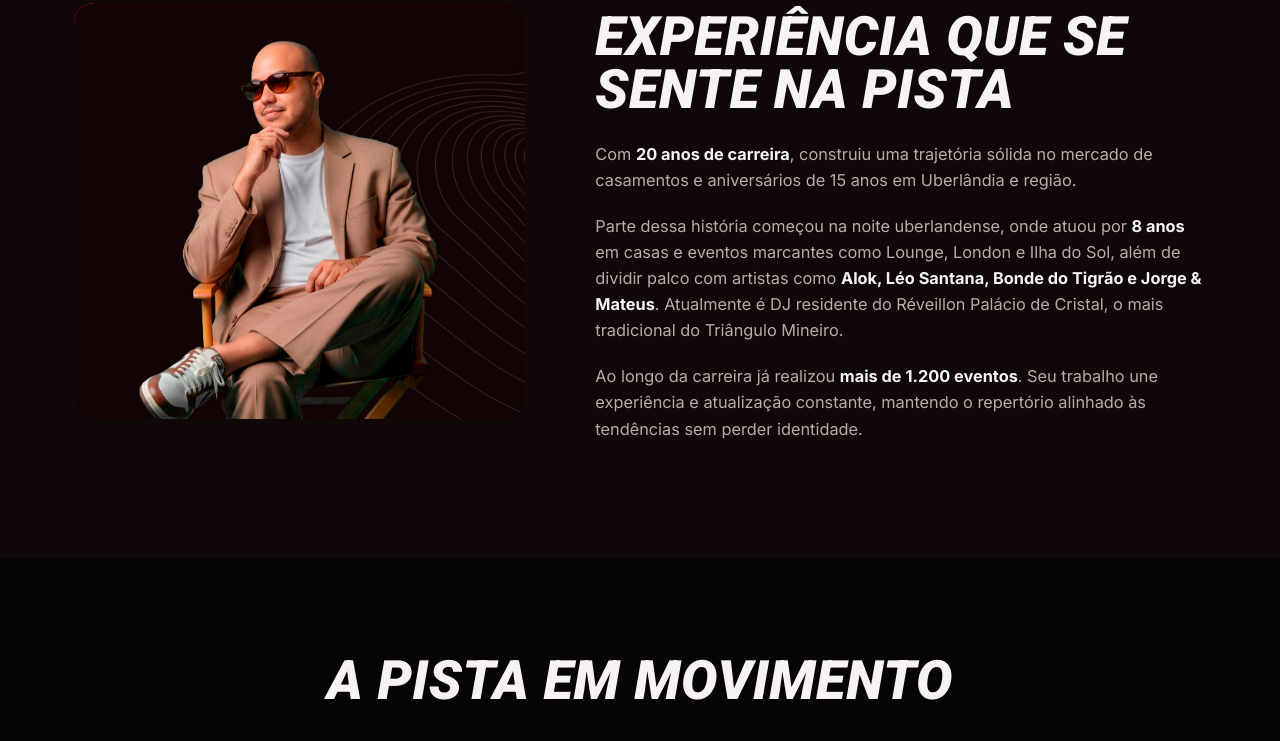
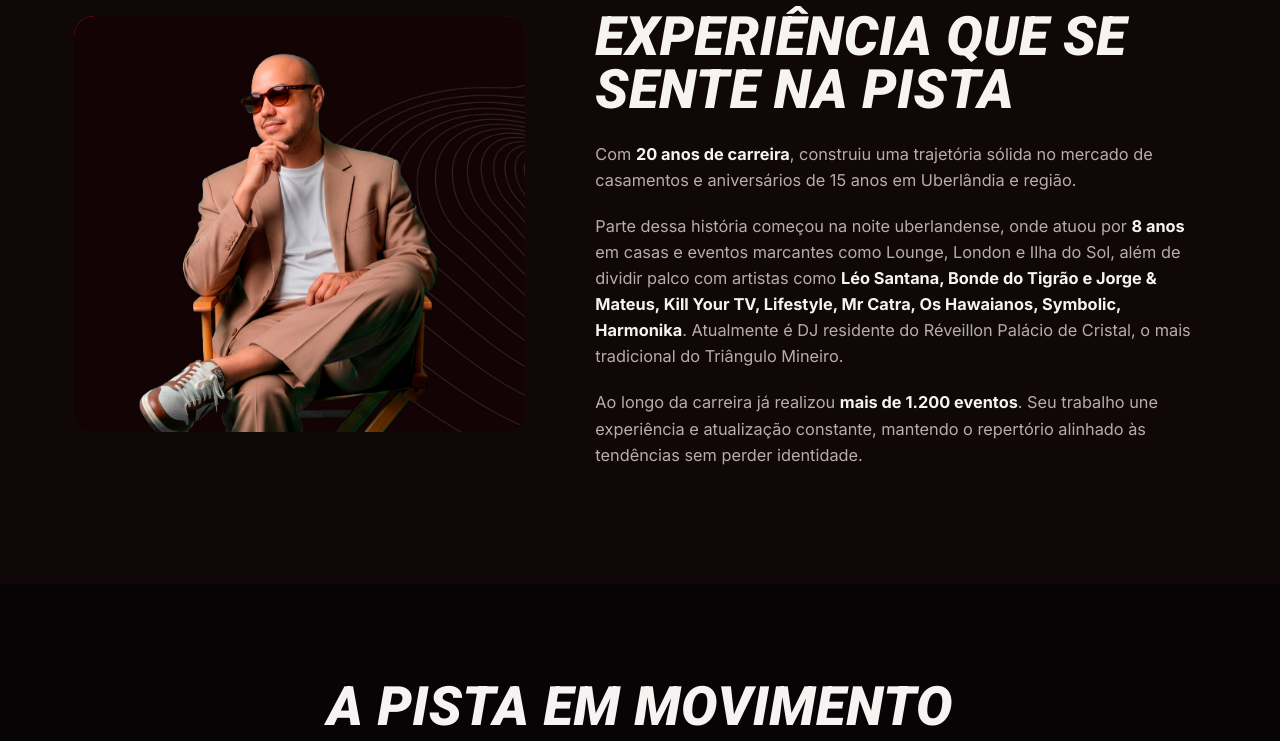
Before and after one commit to daniloabadioudi-web/djdanilozaskio, a plain HTML site: page index.html in a window 1280 px wide. Shown: the part 988-1729 px from the top of the page. Drawn offline with Linux system fonts and the light colour scheme.

Commit message:
Update index.html

```diff
--- a/index.html
+++ b/index.html
@@ -871,7 +871,7 @@
         <p class="eyebrow">Quem é o Danilo Zaskio?</p>
         <h2 class="section-title" style="margin-bottom:24px;">Experiência que se sente na pista</h2>
         <p>Com <strong>20 anos de carreira</strong>, construiu uma trajetória sólida no mercado de casamentos e aniversários de 15 anos em Uberlândia e região.</p>
-        <p>Parte dessa história começou na noite uberlandense, onde atuou por <strong>8 anos</strong> em casas e eventos marcantes como Lounge, London e Ilha do Sol, além de dividir palco com artistas como <strong>Alok, Léo Santana, Bonde do Tigrão e Jorge &amp; Mateus</strong>. Atualmente é DJ residente do Réveillon Palácio de Cristal, o mais tradicional do Triângulo Mineiro.</p>
+        <p>Parte dessa história começou na noite uberlandense, onde atuou por <strong>8 anos</strong> em casas e eventos marcantes como Lounge, London e Ilha do Sol, além de dividir palco com artistas como <strong>Léo Santana, Bonde do Tigrão e Jorge &amp; Mateus, Kill Your TV, Lifestyle, Mr Catra, Os Hawaianos, Symbolic, Harmonika</strong>. Atualmente é DJ residente do Réveillon Palácio de Cristal, o mais tradicional do Triângulo Mineiro.</p>
         <p>Ao longo da carreira já realizou <strong>mais de 1.200 eventos</strong>. Seu trabalho une experiência e atualização constante, mantendo o repertório alinhado às tendências sem perder identidade.</p>
       </div>
     </div>
```
